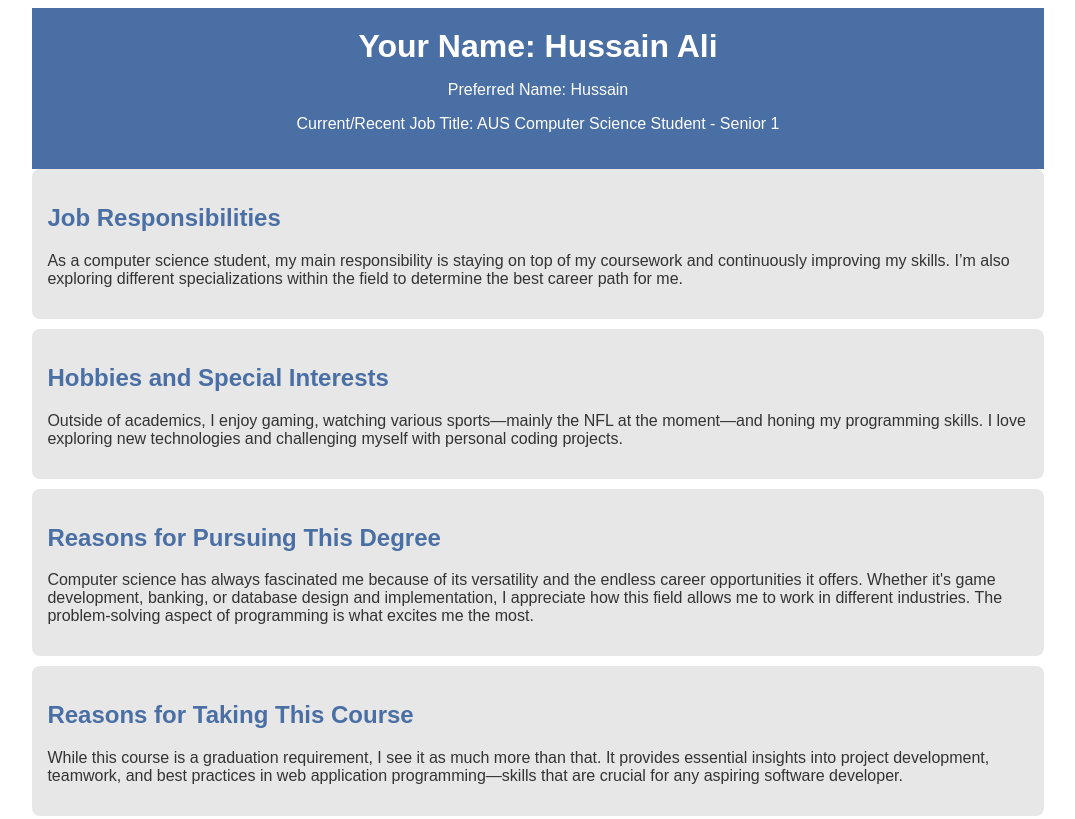
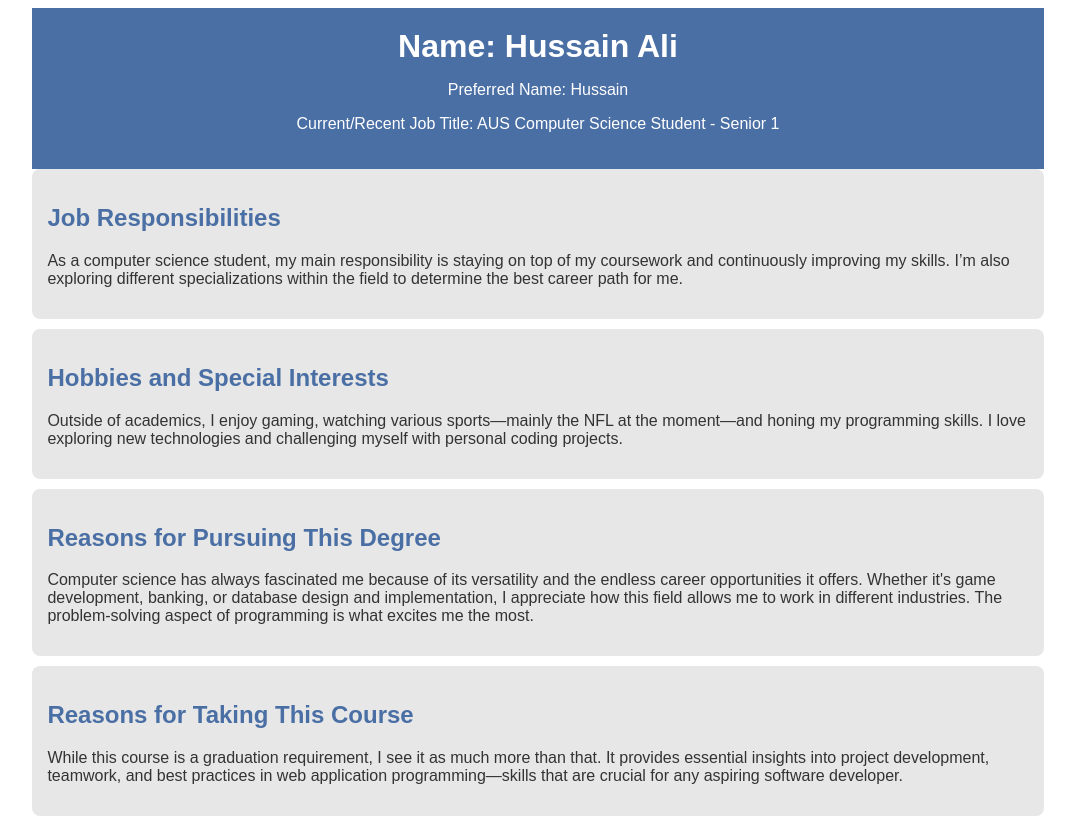
Before and after one commit to Hussain255s/me, a plain HTML site: page index.html in a window 1280 px wide. Shown: the top 819 px of the page, without its empty margins (102-1177 px from the left). Drawn offline with Linux system fonts and the light colour scheme.

Commit message:
Update index.html

```diff
--- a/index.html
+++ b/index.html
@@ -42,7 +42,7 @@
 <body>
     <div class="container">
         <header class="main-info">
-            <h1>Your Name: Hussain Ali</h1>
+            <h1> Name: Hussain Ali</h1>
             <p>Preferred Name: Hussain</p>
             <p>Current/Recent Job Title: AUS Computer Science Student - Senior 1</p>
         </header>
```
